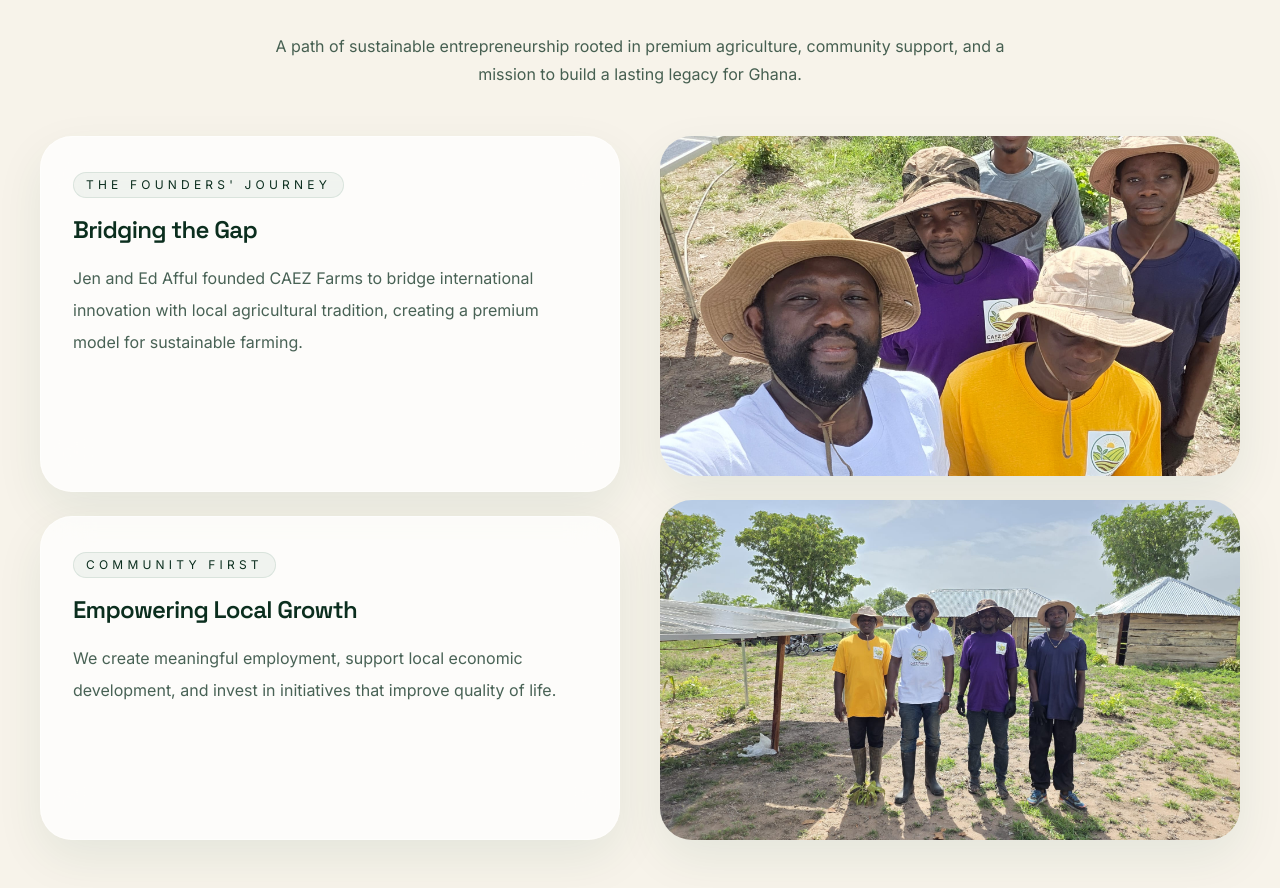
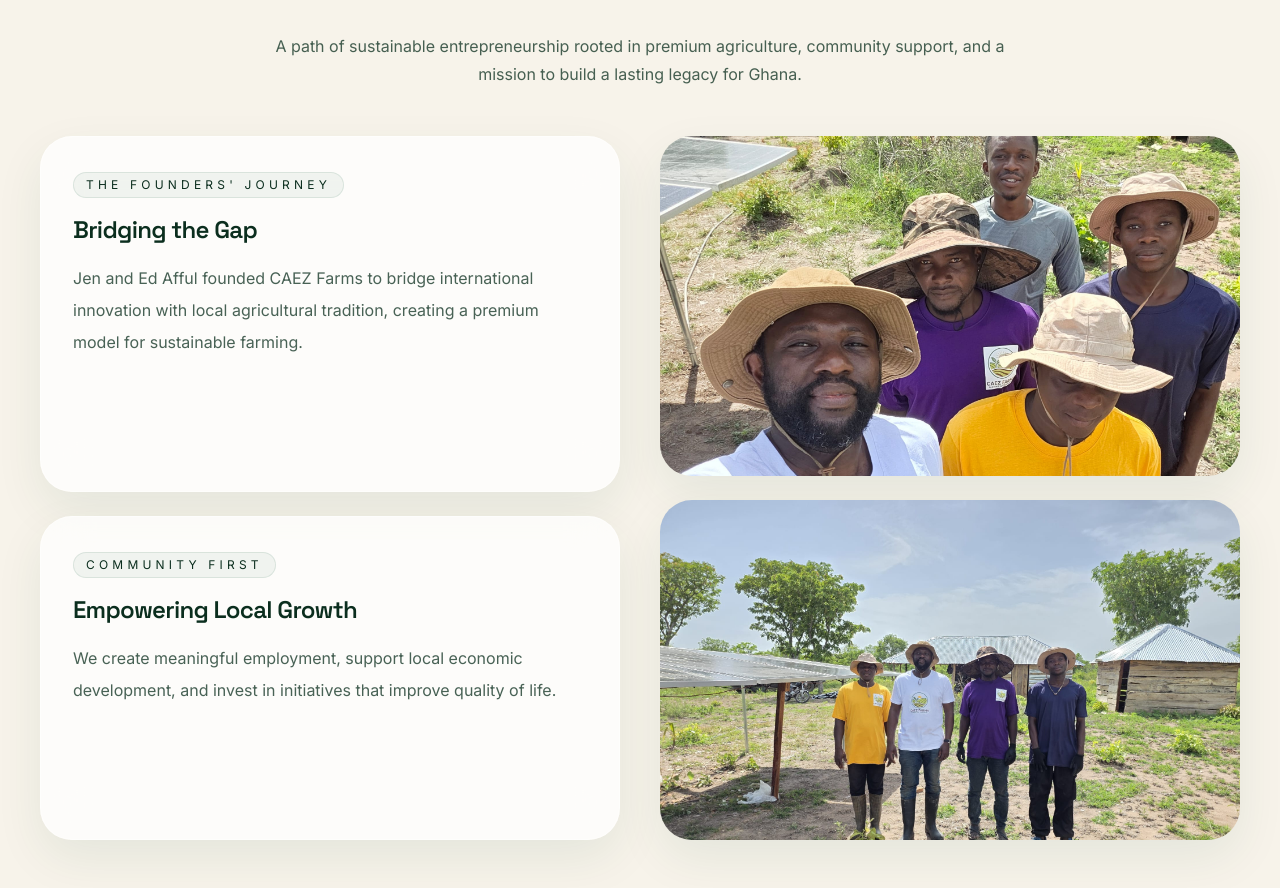
Before and after one commit to Zanetta-15/caezFarms, a React (Vite) app: page /community in a window 1280 px wide. Shown: the part 1580-2468 px from the top of the page. Built offline with nearby package versions, Linux system fonts and the light colour scheme.

Commit message:
farm website

```diff
--- a/src/pages/Community.jsx
+++ b/src/pages/Community.jsx
@@ -131,12 +131,12 @@ export default function CommunityPage() {
                 <img
                   src={teamImage3}
                   alt="Bridging the gap"
-                  className="h-[340px] w-full rounded-[2rem] object-cover shadow-soft"
+                  className="h-[340px] w-full rounded-[2rem] object-cover object-top shadow-soft"
                 />
                 <img
                   src={teamImage2}
                   alt="Community partnership"
-                  className="h-[340px] w-full rounded-[2rem] object-cover shadow-soft"
+                  className="h-[340px] w-full rounded-[2rem] object-cover object-top shadow-soft"
                 />
               </motion.div>
             </div>
```
